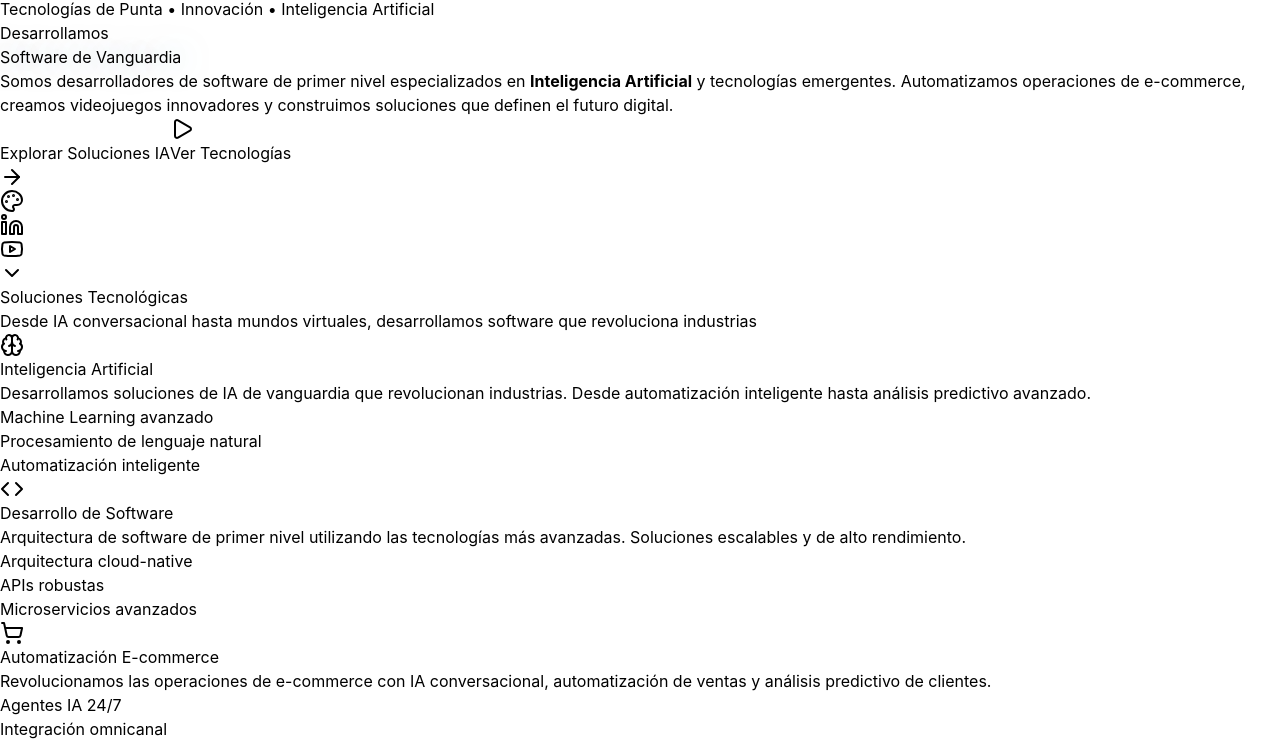
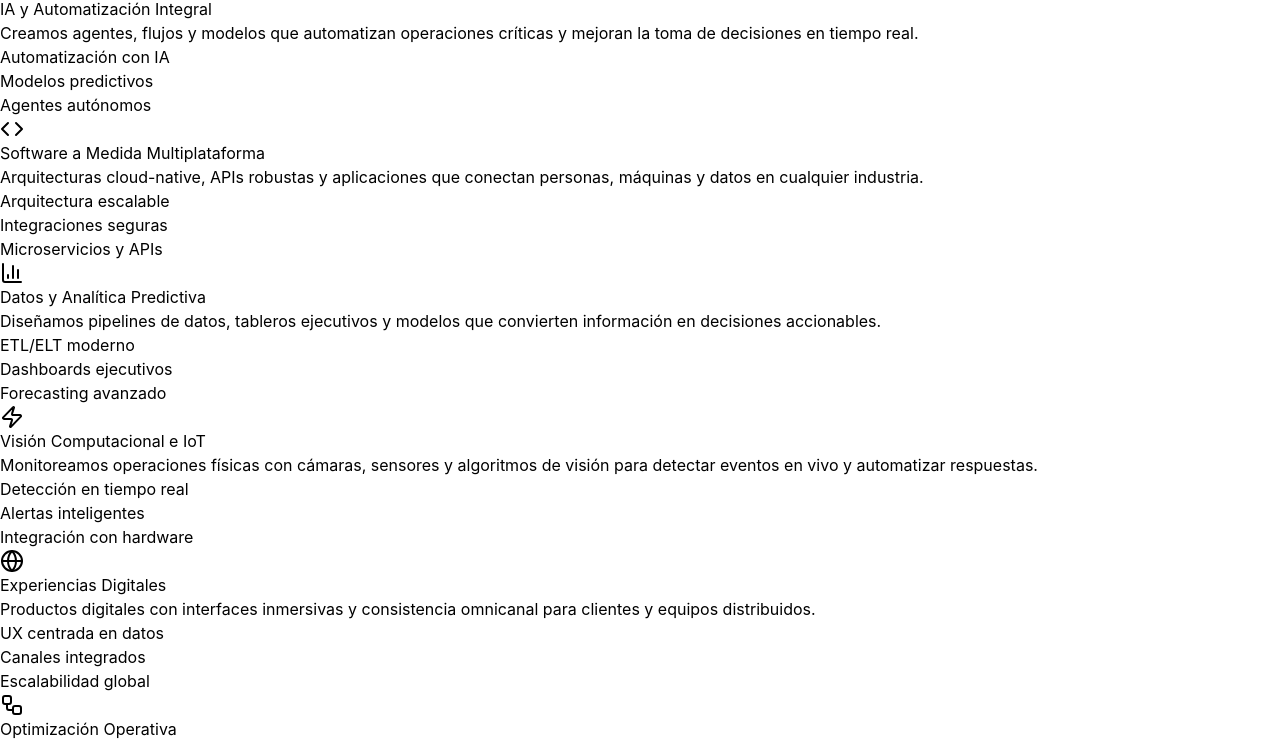
Before and after one commit to Metamachine88/Metamachine-Web, a React (Vite) app: page / in a window 1280 px wide. Shown: the part 591-1335 px from the top of the page. Built offline with nearby package versions, Linux system fonts and the light colour scheme.

Commit message:
Refine AI-focused messaging and visuals

```diff
--- a/src/components/MetamachineWebsite.tsx
+++ b/src/components/MetamachineWebsite.tsx
@@ -1,7 +1,6 @@
 import { useState, useEffect } from 'react';
 import {
   Code,
-  Gamepad2,
   Zap,
   ArrowRight,
   Linkedin,
@@ -14,7 +13,6 @@ import {
   Globe,
   Settings,
   Brain,
-  ShoppingCart,
   MessageSquare,
   BarChart3,
   Workflow,
@@ -57,66 +55,66 @@ const MetamachineWebsite = () => {
   const services = [
     {
       icon: Brain,
-      title: "Inteligencia Artificial",
-      description: "Desarrollamos soluciones de IA de vanguardia que revolucionan industrias. Desde automatización inteligente hasta análisis predictivo avanzado.",
-      features: ["Machine Learning avanzado", "Procesamiento de lenguaje natural", "Automatización inteligente"]
+      title: "IA y Automatización Integral",
+      description: "Creamos agentes, flujos y modelos que automatizan operaciones críticas y mejoran la toma de decisiones en tiempo real.",
+      features: ["Automatización con IA", "Modelos predictivos", "Agentes autónomos"]
     },
     {
       icon: Code,
-      title: "Desarrollo de Software",
-      description: "Arquitectura de software de primer nivel utilizando las tecnologías más avanzadas. Soluciones escalables y de alto rendimiento.",
-      features: ["Arquitectura cloud-native", "APIs robustas", "Microservicios avanzados"]
+      title: "Software a Medida Multiplataforma",
+      description: "Arquitecturas cloud-native, APIs robustas y aplicaciones que conectan personas, máquinas y datos en cualquier industria.",
+      features: ["Arquitectura escalable", "Integraciones seguras", "Microservicios y APIs"]
     },
     {
-      icon: ShoppingCart,
-      title: "Automatización E-commerce",
-      description: "Revolucionamos las operaciones de e-commerce con IA conversacional, automatización de ventas y análisis predictivo de clientes.",
-      features: ["Agentes IA 24/7", "Integración omnicanal", "Analytics predictivos"]
+      icon: BarChart3,
+      title: "Datos y Analítica Predictiva",
+      description: "Diseñamos pipelines de datos, tableros ejecutivos y modelos que convierten información en decisiones accionables.",
+      features: ["ETL/ELT moderno", "Dashboards ejecutivos", "Forecasting avanzado"]
     },
     {
-      icon: Gamepad2,
-      title: "Desarrollo de Videojuegos",
-      description: "Experiencias interactivas de última generación con tecnologías emergentes. Desde indie games hasta AAA productions.",
-      features: ["Mecánicas innovadoras", "Gráficos de vanguardia", "Multiplayer avanzado"]
+      icon: Zap,
+      title: "Visión Computacional e IoT",
+      description: "Monitoreamos operaciones físicas con cámaras, sensores y algoritmos de visión para detectar eventos en vivo y automatizar respuestas.",
+      features: ["Detección en tiempo real", "Alertas inteligentes", "Integración con hardware"]
     },
     {
       icon: Globe,
-      title: "Mundos Virtuales UE5",
-      description: "Creación de entornos fotorrealistas y experiencias inmersivas utilizando Unreal Engine 5 y tecnologías de realidad extendida.",
-      features: ["Renderizado fotorrealista", "Física en tiempo real", "VR/AR Integration"]
+      title: "Experiencias Digitales",
+      description: "Productos digitales con interfaces inmersivas y consistencia omnicanal para clientes y equipos distribuidos.",
+      features: ["UX centrada en datos", "Canales integrados", "Escalabilidad global"]
     },
     {
       icon: Workflow,
-      title: "Automatización Empresarial",
-      description: "Transformamos procesos empresariales con automatización inteligente, optimizando eficiencia y reduciendo costos operativos.",
-      features: ["Procesos automatizados", "Integración sistemas", "Optimización continua"]
+      title: "Optimización Operativa",
+      description: "Orquestamos procesos complejos, reduciendo tiempos de ciclo y costos mediante inteligencia artificial y automatización.",
+      features: ["Procesos inteligentes", "Rutas optimizadas", "Robots y RPA"]
     }
   ];
 
   const capabilities = [
     {
       icon: Brain,
-      title: "IA Conversacional Avanzada",
-      description: "Desarrollamos agentes de IA que mantienen conversaciones naturales y contextuales, capaces de manejar consultas complejas en tiempo real.",
-      metrics: ["99.9% Disponibilidad", "< 100ms Respuesta", "Multiidioma"]
-    },
-    {
-      icon: ShoppingCart,
-      title: "E-commerce Automatizado",
-      description: "Transformamos tiendas online con automatización completa: desde consultas pre-venta hasta soporte post-venta con IA especializada.",
-      metrics: ["450% Aumento ventas", "24/7 Atención", "97% Satisfacción"]
+      title: "Automatización guiada por IA",
+      description: "Flujos inteligentes que conectan sistemas, personas y máquinas con decisiones autónomas y trazabilidad completa.",
+      metrics: ["Tiempo de ciclo -40%", "Alertas en vivo", "Alta disponibilidad"]
     },
     {
       icon: Network,
-      title: "Integración Omnicanal",
-      description: "Conectamos todos los puntos de contacto: WhatsApp, redes sociales, web, email. Un ecosistema unificado de comunicación inteligente.",
-      metrics: ["15+ Plataformas", "API Unificada", "Sync en tiempo real"]
+      title: "Monitoreo acuícola en vivo",
+      description: "Visión computacional para medir biomasa, comportamiento y salud en centros de cultivo, con alertas y reportes automáticos.",
+      metrics: ["Análisis en tiempo real", "Integración IoT", "Modelos entrenables"]
+    },
+    {
+      icon: Settings,
+      title: "Software para operaciones mineras",
+      description: "Plataformas personalizadas que se adaptan al proceso, digitalizan faenas y optimizan la seguridad y productividad.",
+      metrics: ["Workflows a medida", "Compatibilidad OT/IT", "Optimización continua"]
     },
     {
       icon: BarChart3,
-      title: "Analytics Predictivos",
-      description: "Análisis de datos en tiempo real con machine learning para predecir comportamientos, optimizar conversiones y maximizar ROI.",
-      metrics: ["Predicción 94% exacta", "Insights en vivo", "ROI Optimizado"]
+      title: "Analytics predictivos multisector",
+      description: "Modelos para demanda, mantenimiento y calidad que transforman datos dispersos en reportes ejecutivos accionables.",
+      metrics: ["Forecasting preciso", "Dashboards ejecutivos", "Insights en minutos"]
     }
   ];
 
@@ -157,29 +155,6 @@ const MetamachineWebsite = () => {
               animation: 'circuitPulse 4s ease-in-out infinite'
             }}
           ></div>
-        </div>
-
-        {/* Floating Binary Particles - MODIFICADO para incluir colores verdes */}
-        <div className="absolute inset-0 overflow-hidden">
-          {[...Array(15)].map((_, i) => {
-            const isGreen = Math.random() > 0.5; // Alternar entre azul y verde
-            return (
-              <div
-                key={i}
-                className={`absolute font-mono text-xs select-none pointer-events-none ${
-                  isGreen ? 'text-green-400/30' : 'text-cyan-400/30'
-                }`}
-                style={{
-                  left: `${Math.random() * 100}%`,
-                  top: `${Math.random() * 100}%`,
-                  animation: `float ${3 + Math.random() * 4}s ease-in-out infinite ${Math.random() * 2}s`,
-                  transform: `rotate(${Math.random() * 360}deg)`
-                }}
-              >
-                {Math.random() > 0.5 ? '01010011' : '11000101'}
-              </div>
-            );
-          })}
         </div>
 
         {/* Energy Orbs */}
@@ -402,9 +377,10 @@ const MetamachineWebsite = () => {
             </h1>
 
             <p className="text-xl text-gray-300 mb-12 max-w-4xl mx-auto leading-relaxed">
-              Somos desarrolladores de software de primer nivel especializados en <strong className="text-cyan-400">Inteligencia Artificial</strong> y
-              tecnologías emergentes. Automatizamos operaciones de e-commerce, creamos videojuegos innovadores y
-              construimos soluciones que definen el futuro digital.
+              Somos una empresa de desarrollo de software enfocada en <strong className="text-cyan-400">Inteligencia Artificial</strong>,
+              automatización y analítica. Construimos plataformas que conectan datos, equipos y máquinas para cualquier
+              industria: desde monitoreo acuícola en vivo con visión computacional hasta software operativo que se adapta a
+              las faenas mineras.
             </p>
 
             <div className="flex flex-col sm:flex-row gap-4 justify-center items-center mb-16">
@@ -463,7 +439,7 @@ const MetamachineWebsite = () => {
                 </span>
               </h2>
               <p className="text-xl text-gray-300 max-w-3xl mx-auto">
-                Desde IA conversacional hasta mundos virtuales, desarrollamos software que revoluciona industrias
+                Desarrollamos software con IA, analítica y automatización para digitalizar operaciones en cualquier industria
               </p>
             </div>
 
@@ -830,8 +806,8 @@ const MetamachineWebsite = () => {
                   </div>
                 </div>
                 <p className="text-gray-400 leading-relaxed">
-                  Desarrolladores de software de primer nivel especializados en IA, automatización de e-commerce
-                  y tecnologías emergentes que definen el futuro digital.
+                  Ingeniería de software con Inteligencia Artificial, analítica y automatización para empresas que
+                  necesitan sistemas confiables, medibles y alineados con sus operaciones.
                 </p>
               </div>
 
@@ -843,23 +819,23 @@ const MetamachineWebsite = () => {
                 <ul className="space-y-3">
                   <li className="flex items-center text-gray-300 hover:text-cyan-400 transition-colors">
                     <div className="w-1.5 h-1.5 bg-cyan-400 rounded-full mr-3"></div>
-                    Inteligencia Artificial
+                    IA y Automatización Integral
                   </li>
                   <li className="flex items-center text-gray-300 hover:text-cyan-400 transition-colors">
                     <div className="w-1.5 h-1.5 bg-cyan-400 rounded-full mr-3"></div>
-                    Automatización E-commerce
+                    Software a Medida
                   </li>
                   <li className="flex items-center text-gray-300 hover:text-cyan-400 transition-colors">
                     <div className="w-1.5 h-1.5 bg-cyan-400 rounded-full mr-3"></div>
-                    Desarrollo de Software
+                    Analítica y Datos
                   </li>
                   <li className="flex items-center text-gray-300 hover:text-cyan-400 transition-colors">
                     <div className="w-1.5 h-1.5 bg-cyan-400 rounded-full mr-3"></div>
-                    Videojuegos & UE5
+                    Visión Computacional en Acuicultura
                   </li>
                   <li className="flex items-center text-gray-300 hover:text-cyan-400 transition-colors">
                     <div className="w-1.5 h-1.5 bg-cyan-400 rounded-full mr-3"></div>
-                    Soluciones Cloud
+                    Software para Minería
                   </li>
                 </ul>
               </div>
```
